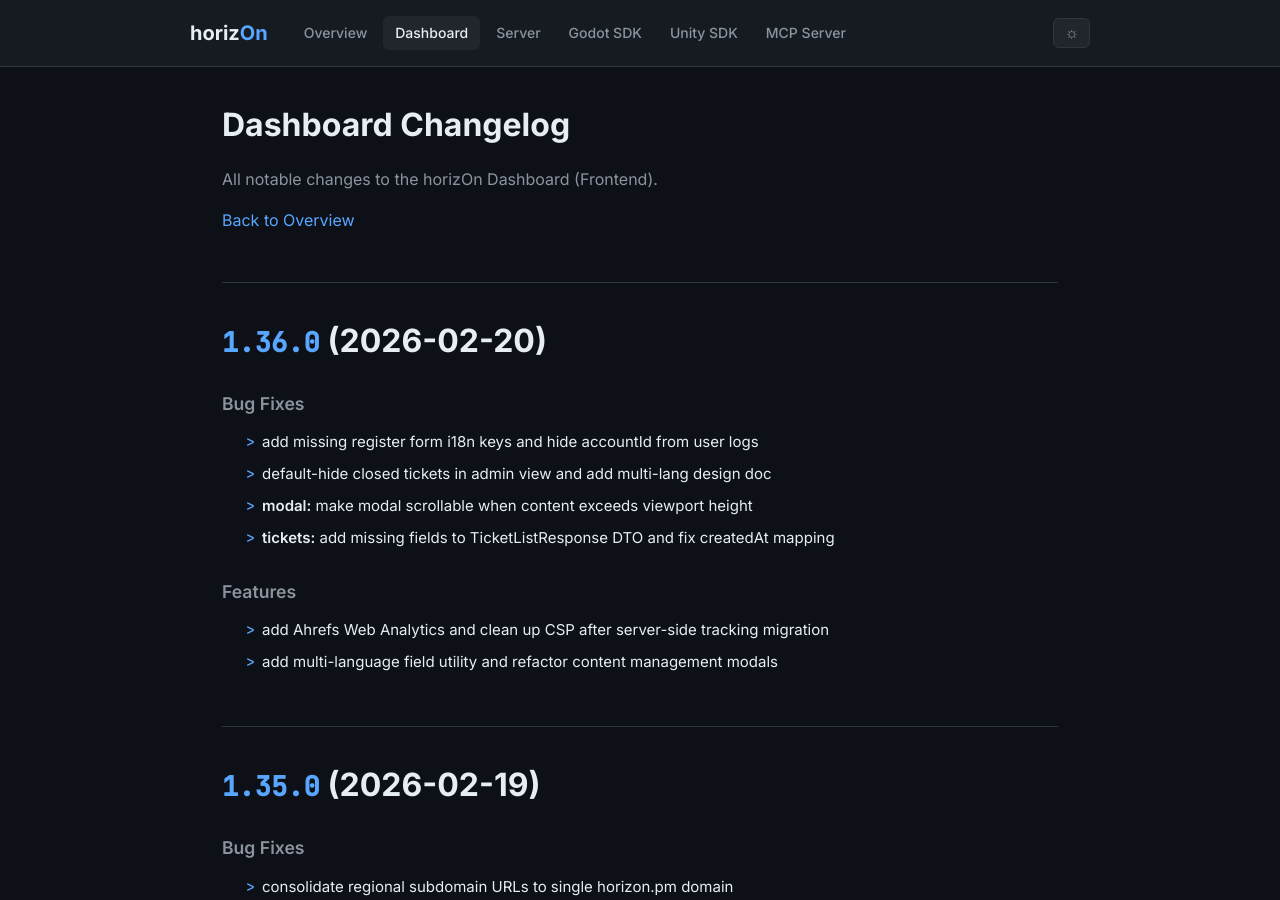
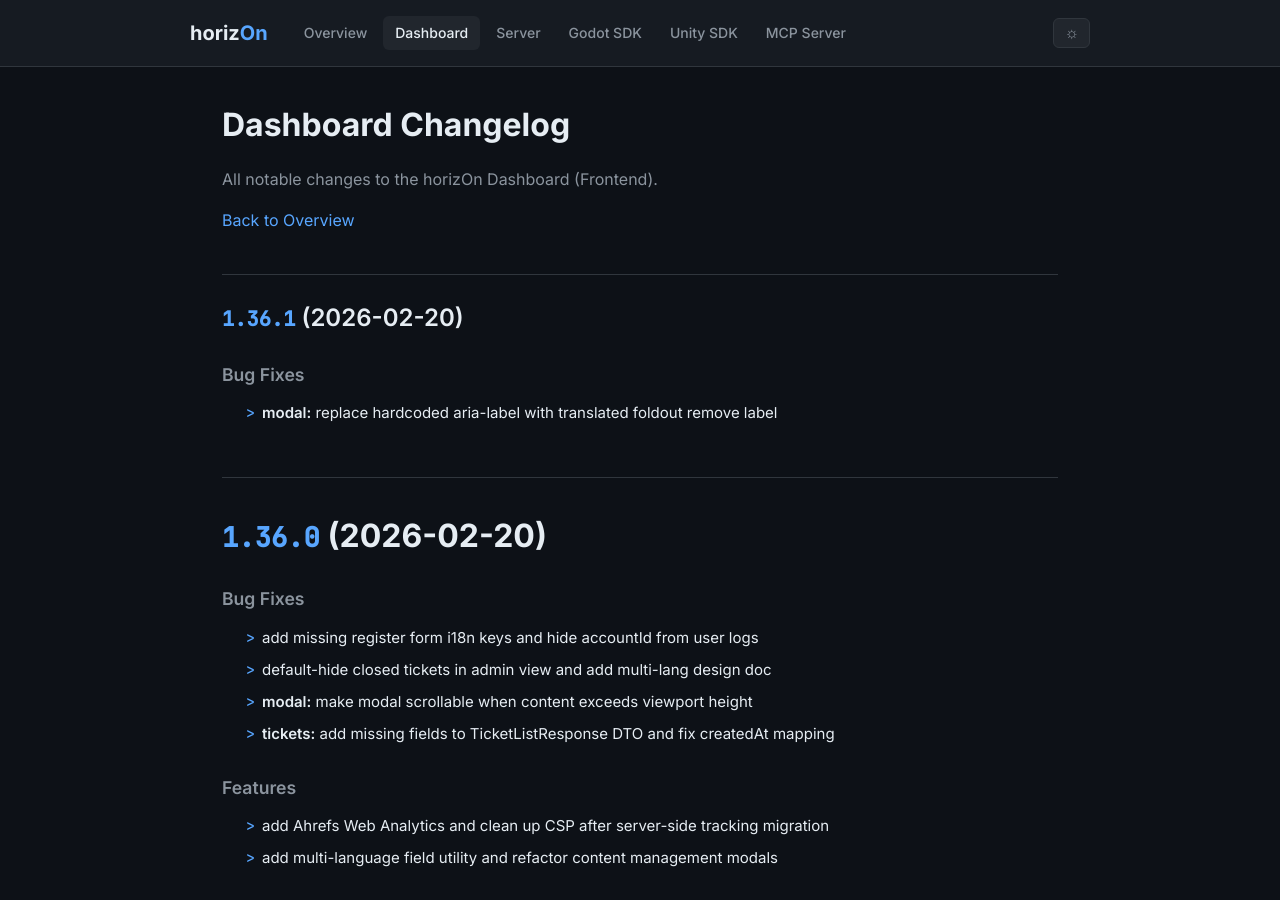
Before and after one commit to ProjectMakersDE/horizOn-Changelog, a Jekyll site: the page built from dashboard-changelog.md, in a window 1280 px wide and 900 px high. Built offline with Jekyll 4.4.1, drawn with Linux system fonts in a browser that asks for light colours.

Commit message:
chore: sync changelogs [skip ci]

```diff
--- a/dashboard-changelog.md
+++ b/dashboard-changelog.md
@@ -8,6 +8,13 @@ title: Dashboard Changelog
 All notable changes to the horizOn Dashboard (Frontend).
 
 [Back to Overview](.)
+
+## [1.36.1](https://github.com/ProjectMakersDE/horizOn-Dashboard/compare/v1.36.0...v1.36.1) (2026-02-20)
+
+
+### Bug Fixes
+
+* **modal:** replace hardcoded aria-label with translated foldout remove label ([c82da70](https://github.com/ProjectMakersDE/horizOn-Dashboard/commit/c82da709656797e1f5a8ce3d1edacc95f9ad59e9))
 
 # [1.36.0](https://github.com/ProjectMakersDE/horizOn-Dashboard/compare/v1.35.0...v1.36.0) (2026-02-20)
 
```
Also changed, not shown: index.md (+1 -1 lines).
